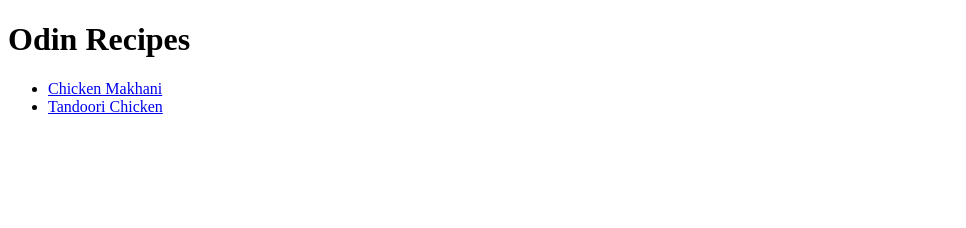
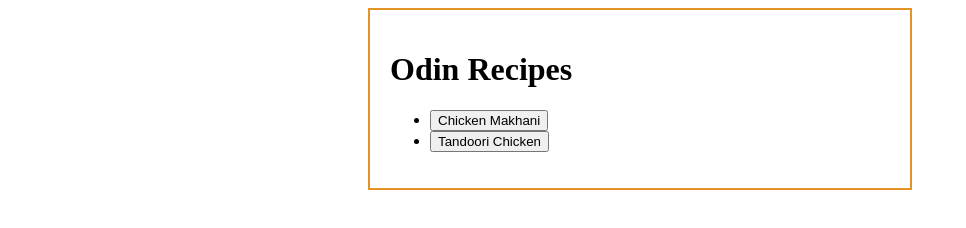
Before and after one commit to paar8/odin-recipes, a plain HTML site: page index.html in a window 1280 px wide. Shown: the whole page, without its empty margins (0-966 px from the left). Drawn offline with Linux system fonts and the light colour scheme.

Commit message:
Add border to homepage, basic css exercise

```diff
--- a/index.html
+++ b/index.html
@@ -1,15 +1,18 @@
 <!DOCTYPE html>
 <html lang="en">
 <head>
+    <link rel="stylesheet" href="./style.css">
     <meta charset="UTF-8">
     <meta name="viewport" content="width=device-width, initial-scale=1.0">
     <title>Odin Recipes | paar8</title>
 </head>
 <body>
+    <div class="border-div">
     <h1>Odin Recipes</h1>
     <ul>
-    <li><a href="./recipes/chicken-makhani.html">Chicken Makhani</a></li>
-    <li><a href="./recipes/tandoori-chicken.html">Tandoori Chicken</a></li>
+        <li><a href="./recipes/chicken-makhani.html"><button>Chicken Makhani</button></a></li>
+        <li><a href="./recipes/tandoori-chicken.html"><button>Tandoori Chicken</button></a></li>
     </ul>
+</div>
 </body>
 </html>
--- /dev/null
+++ b/style.css
@@ -0,0 +1,6 @@
+.border-div{
+    width: 500px;
+    border:2px solid rgb(228, 147, 41);
+    padding: 20px;
+    margin: 0 auto;
+}
```
